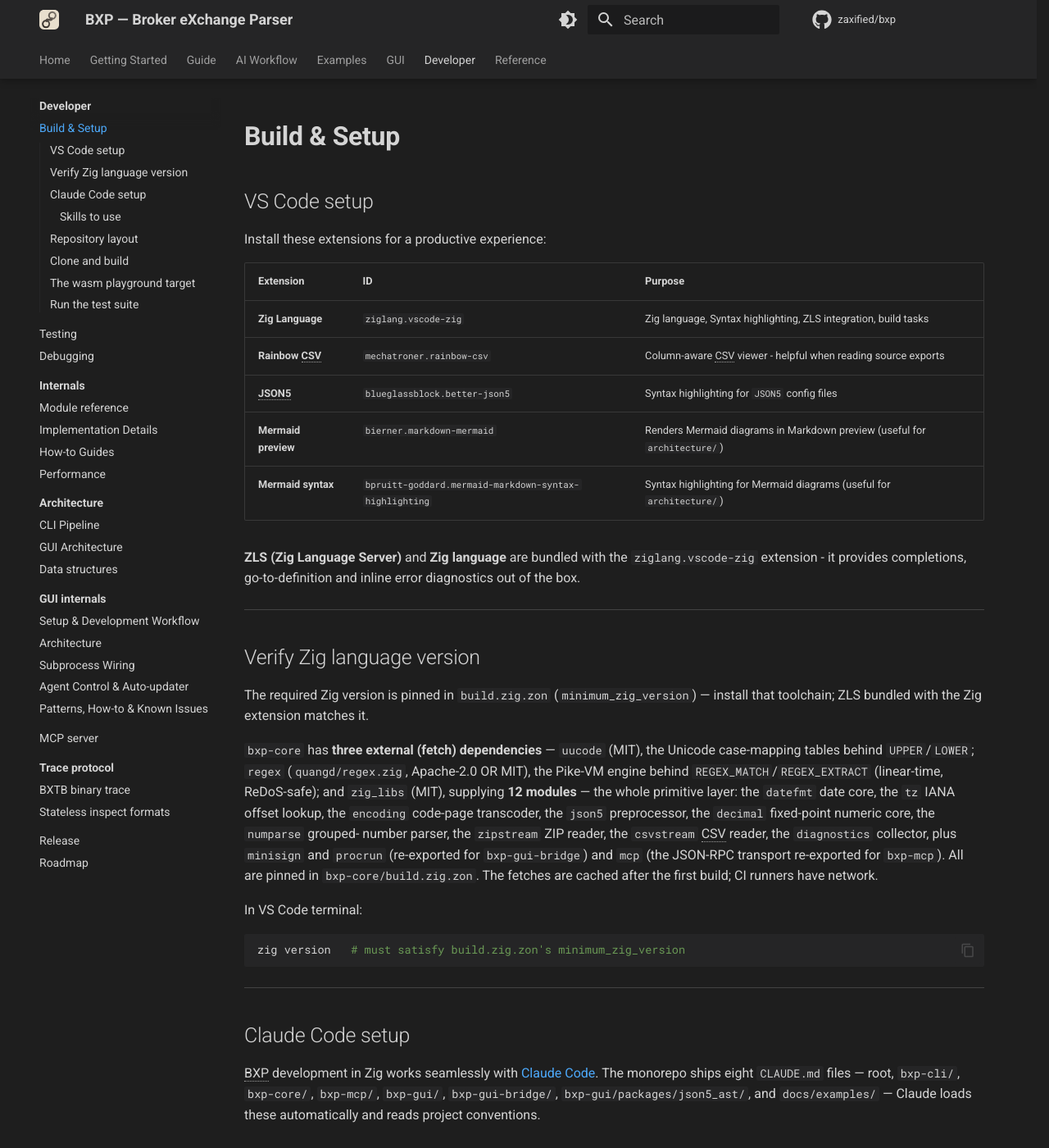
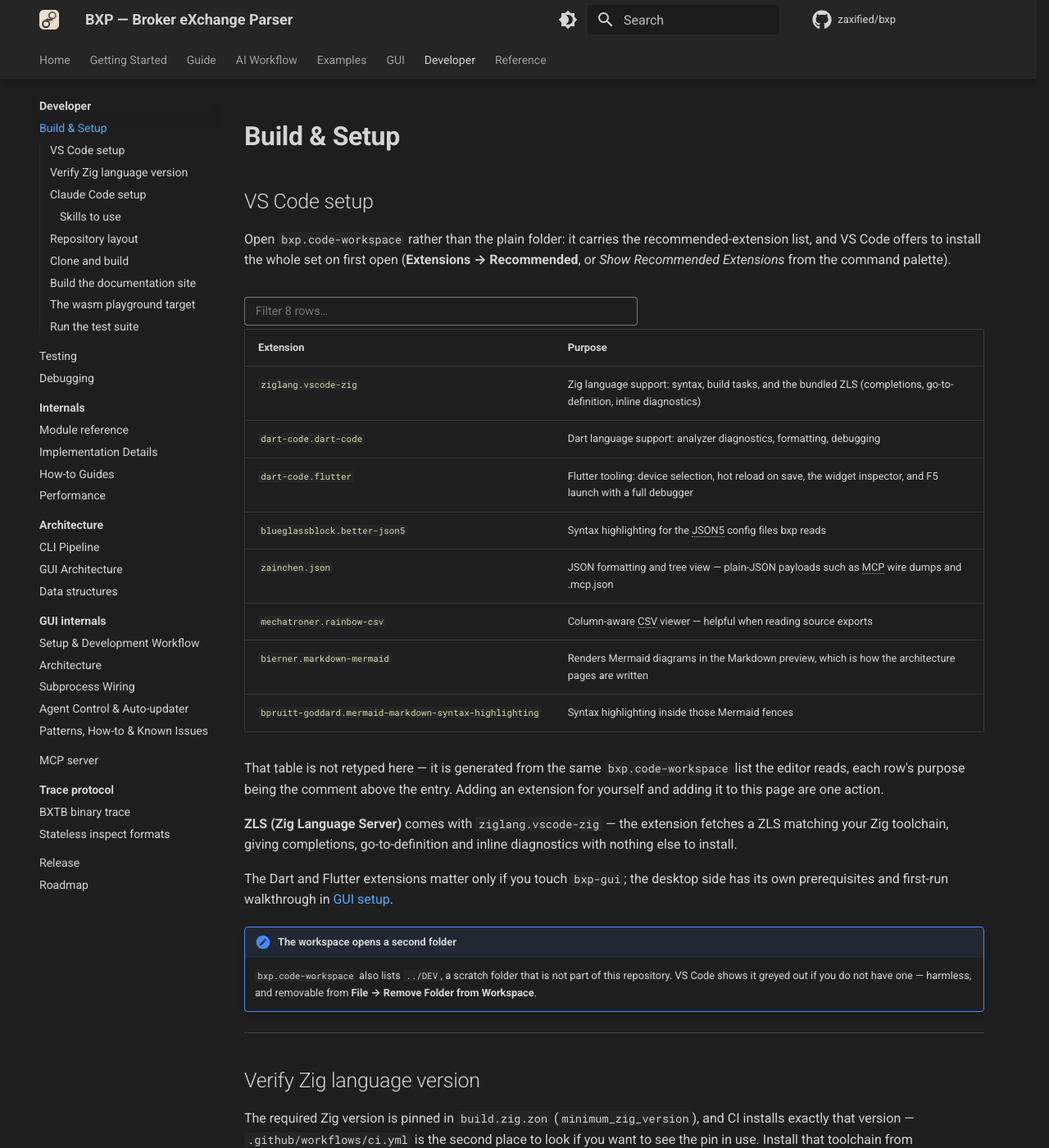
Before and after one commit to zaxified/bxp, an MkDocs documentation site: the page built from docs/dev/build.md, in a window 1280 px wide and 1400 px high. Shown: the whole window at 82% size. Built offline with MkDocs 1.6.1 and Material for MkDocs 9.7.7, drawn with Linux system fonts in a browser that asks for light colours; comment, search, counter and statistics services are not loaded; some of the changed text lies outside the part shown.

Commit message:
docs(dev): make the environment setup complete and checkable
The dev docs explained the editor and the toolchain in prose, and the prose
had drifted in three places at once.

The VS Code extension table on build.md listed five extensions;
bxp.code-workspace — the file the editor actually reads — recommended seven,
and only four were the same four. Neither knew about the other. The table is
now generated from that workspace file by gen-trees.py, each row's purpose
harvested from the // comment above the entry, so the editor setup and the
page documenting it are one edit. The workspace gains the Dart, Flutter and
markdown-mermaid entries it was missing.

setup.md pointed at `environment.flutter` in bxp-gui/pubspec.yaml for the
minimum Flutter version. That key does not exist: the pubspec carries
`environment.sdk`, a Dart constraint, and the real pin is `flutter-version`
in ci.yml. Say that, and say why the pin lives there.

build.md said the suite has seven phases, three paragraphs above a table
generated from the nine phase scripts.

Then the gaps. Flutter's desktop embedders need a host toolchain nobody had
written down — CI installs it and the docs never did, and test.sh does not
notice because analyze/test never link GTK. Add per-platform prerequisites,
`flutter doctor` as the verification step, an install route for Zig, and a
section on building the documentation site itself: the venv, the pinned
requirements, the Cairo system libraries the social plugin needs, and which
checks are the docs workflow's rather than the suite's.

Co-Authored-By: Claude Opus 5 (1M context) <noreply@anthropic.com>

````diff
--- a/docs/dev/build.md
+++ b/docs/dev/build.md
@@ -1,29 +1,48 @@
 ---
-description: "Toolchain setup, the repository layout, and how to build every package in the monorepo."
+description: "Toolchain and editor setup, the repository layout, and how to build every package — and the documentation site — in the monorepo."
 ---
 
 # Build & Setup
 
 ## VS Code setup
 
-Install these extensions for a productive experience:
+Open `bxp.code-workspace` rather than the plain folder: it carries the
+recommended-extension list, and VS Code offers to install the whole set on
+first open (**Extensions → Recommended**, or *Show Recommended Extensions*
+from the command palette).
 
-| Extension           | ID                                                     | Purpose                                                                     |
-| ------------------- | ------------------------------------------------------ | --------------------------------------------------------------------------- |
-| **Zig Language**    | `ziglang.vscode-zig`                                   | Zig language, Syntax highlighting, ZLS integration, build tasks             |
-| **Rainbow CSV**     | `mechatroner.rainbow-csv`                              | Column-aware CSV viewer - helpful when reading source exports                 |
-| **JSON5**           | `blueglassblock.better-json5`                          | Syntax highlighting for `JSON5` config files                                |
-| **Mermaid preview** | `bierner.markdown-mermaid`                             | Renders Mermaid diagrams in Markdown preview (useful for `architecture/`) |
-| **Mermaid syntax**  | `bpruitt-goddard.mermaid-markdown-syntax-highlighting` | Syntax highlighting for Mermaid diagrams (useful for `architecture/`)     |
+--8<-- "includes/vscode-extensions.md:table"
 
-**ZLS (Zig Language Server)** and **Zig language** are bundled with the `ziglang.vscode-zig` extension - it provides completions, go-to-definition and inline error diagnostics out of the box.
+That table is not retyped here — it is generated from the same
+`bxp.code-workspace` list the editor reads, each row's purpose being the
+comment above the entry. Adding an extension for yourself and adding it to this
+page are one action.
+
+**ZLS (Zig Language Server)** comes with `ziglang.vscode-zig` — the extension
+fetches a ZLS matching your Zig toolchain, giving completions, go-to-definition
+and inline diagnostics with nothing else to install.
+
+The Dart and Flutter extensions matter only if you touch `bxp-gui`; the desktop
+side has its own prerequisites and first-run walkthrough in
+[GUI setup](gui/setup.md).
+
+!!! note "The workspace opens a second folder"
+
+    `bxp.code-workspace` also lists `../DEV`, a scratch folder that is not part
+    of this repository. VS Code shows it greyed out if you do not have one —
+    harmless, and removable from **File → Remove Folder from Workspace**.
 
 ---
 
 ## Verify Zig language version
 
-The required Zig version is pinned in `build.zig.zon` (`minimum_zig_version`) —
-install that toolchain; ZLS bundled with the Zig extension matches it.
+The required Zig version is pinned in `build.zig.zon` (`minimum_zig_version`),
+and CI installs exactly that version — `.github/workflows/ci.yml` is the second
+place to look if you want to see the pin in use. Install that toolchain from
+[ziglang.org/download](https://ziglang.org/download/), or with a version
+manager such as [`zigup`](https://github.com/marler8997/zigup) if you keep
+several around; the ZLS the Zig extension fetches follows whichever `zig` is on
+your `PATH`.
 
 `bxp-core` has **three external (fetch) dependencies** — `uucode` (MIT), the
 Unicode case-mapping tables behind `UPPER`/`LOWER`; `regex`
@@ -104,6 +123,58 @@ The typical dev workflow:
 
 ---
 
+## Build the documentation site
+
+The site you are reading is MkDocs Material, driven by one script:
+
+```bash
+# Regenerate every generated page + fragment, build, and serve on :8000
+bash scripts/docs/gen-docs.sh
+
+bash scripts/docs/gen-docs.sh --build   # regenerate + build into site/, no serve
+bash scripts/docs/gen-docs.sh --check   # drift guard: fail if a generated page
+                                        # differs from a fresh generation
+```
+
+The Python toolchain lives in a local venv the script expects to find, and is
+pinned in `scripts/docs/requirements.txt` — the same file the Pages workflow
+installs from, so a page that builds on a laptop builds on the runner:
+
+```bash
+python3 -m venv .venv-docs
+.venv-docs/bin/pip install -r scripts/docs/requirements.txt
+```
+
+The `social` plugin renders the Open Graph preview cards through Cairo, so
+`cairosvg` and `pillow` in that file are not optional extras — and on Linux they
+need system libraries the venv cannot supply:
+
+```bash
+sudo apt-get install -y libcairo2-dev libfreetype6-dev libffi-dev \
+    libjpeg-dev libpng-dev
+```
+
+That is the same list `.github/workflows/docs.yml` installs. Without them
+`mkdocs build --strict` fails inside the plugin rather than on your page.
+
+Two things to know before editing:
+
+- **Regenerating needs a working Zig and Flutter toolchain.** The reference
+  pages come out of `tools/zig-doc-gen`, and four GUI pages out of
+  `tools/dart-doc-gen`, which runs as a `flutter test`. Editing hand-written
+  prose does not need either — building the whole site does.
+- **`--check` is a CI gate, not a test phase.** `.github/workflows/docs.yml`
+  runs the drift check, the wasm/native parity check and a `--strict` build;
+  `scripts/test.sh` deliberately does not. See the note in
+  [Testing](testing.md) for why.
+
+Markdown formatting is hand-maintained (prettier and markdownlint reflow
+MkDocs-specific syntax and break the rendered pages).
+`bash scripts/docs/check-formatting.sh` parses the Mermaid fences and is run
+before a release rather than on every commit.
+
+---
+
 ## The wasm playground target
 
 `bxp-core` also builds for `wasm32-freestanding`, which is what powers the
@@ -135,7 +206,9 @@ docs-workflow step rather than a `test-NN` phase.
 bash scripts/test.sh
 ```
 
-Seven phases covering Zig unit tests, MCP smoke, bridge, Flutter, perf guard,
-expression corpus, and dataset regression. See [Testing](testing.md) for the
-full phase breakdown, individual sub-suite commands, and how to add regression
-tests.
+Nine phases covering the bxp-core unit tests and the CLI build, the MCP server,
+the bridge, the Flutter desktop app, a coarse perf guard, the expression corpus,
+and three regression gates — datasets, the expressions printed on the example
+pages, and the examples' committed output. [Testing](testing.md) has the full
+breakdown (generated from the phase scripts' own headers, so it counts itself),
+the individual sub-suite commands, and how to add a regression.
--- a/docs/dev/gui/setup.md
+++ b/docs/dev/gui/setup.md
@@ -8,12 +8,49 @@ description: "Getting a Flutter development build of the desktop app running, in
 
 ### Prerequisites
 
-| Tool        | Version             | Notes                                                                                                                               |
-| ----------- | ------------------- | ----------------------------------------------------------------------------------------------------------------------------------- |
-| Flutter SDK | ≥ 3.x               | See `bxp-gui/pubspec.yaml` `environment.flutter` for the minimum. Install from [flutter.dev](https://flutter.dev) or via `fvm`.     |
-| Dart SDK    | bundled             | Ships with Flutter; no separate install.                                                                                            |
-| Zig         | see `build.zig.zon` | To build bxp-cli, bxp-mcp, and the bxp-gui-bridge library — `minimum_zig_version` is the source of truth; see [build.md](../build.md). |
-| VS Code     | any                 | + [Flutter extension](https://marketplace.visualstudio.com/items?itemName=Dart-Code.flutter). IntelliJ / Android Studio work too.   |
+| Tool        | Version                  | Notes                                                                                                                                                                    |
+| ----------- | ------------------------ | ------------------------------------------------------------------------------------------------------------------------------------------------------------------------ |
+| Flutter SDK | the version CI pins      | `flutter-version` in `.github/workflows/ci.yml` is the source of truth — pinned rather than floating, because a newer stable surfaces fresh `info` lints that fail CI while passing locally. Install from [flutter.dev](https://flutter.dev) or via [`fvm`](https://fvm.app). |
+| Dart SDK    | bundled                  | Ships with Flutter; no separate install. `environment.sdk` in `bxp-gui/pubspec.yaml` is the *Dart* constraint the package resolves against, not the Flutter version.        |
+| Zig         | see `build.zig.zon`      | To build bxp-cli, bxp-mcp, and the bxp-gui-bridge library — `minimum_zig_version` is the source of truth; see [build.md](../build.md).                                      |
+| VS Code     | any                      | Open `bxp.code-workspace`, which recommends the Dart and Flutter extensions along with the rest — see [build.md](../build.md#vs-code-setup). IntelliJ / Android Studio work too. |
+
+### System prerequisites
+
+Flutter's desktop embedders build native code, so the host toolchain has to be
+there before `flutter run` works. Nothing below is bxp-specific — it is what a
+Flutter desktop build needs on each platform.
+
+=== "Linux"
+
+    ```bash
+    sudo apt-get install -y clang cmake ninja-build pkg-config \
+        libgtk-3-dev liblzma-dev libstdc++-12-dev
+    ```
+
+    The release pipeline installs the same GTK/lzma/libstdc++ set (plus
+    `dpkg-dev`, `fuse` and `libfuse2` for the `.deb` and `.AppImage` packaging
+    steps) — see `.github/workflows/release.yml`. Note that `scripts/test.sh`
+    does **not** need these: `test-04` runs `flutter analyze` and
+    `flutter test`, which never link GTK. Only actually running or bundling
+    the app does.
+
+=== "macOS"
+
+    Xcode plus its command-line tools, and CocoaPods:
+
+    ```bash
+    xcode-select --install
+    sudo gem install cocoapods
+    ```
+
+=== "Windows"
+
+    Visual Studio with the **Desktop development with C++** workload (the
+    Build Tools edition is enough).
+
+`flutter doctor` checks all of this for you and names what is missing; see
+[Verify the install](#verify-the-install) below.
 
 ### First run
 
@@ -38,7 +75,21 @@ automatically. No environment variables needed for local dev.
 
 ### Verify the install
 
-On first launch the app loads the language catalog in-process from the bridge.
+Start with the toolchain itself:
+
+```bash
+flutter doctor -v
+```
+
+The rows that must be green are the host desktop toolchain (**Linux
+toolchain** / **Xcode** / **Visual Studio**) and **Flutter**. Android
+toolchain, Chrome and Android Studio rows can stay red — bxp-gui targets
+desktop only, and CI explicitly disables the mobile toolchains
+(`flutter config --no-enable-android --no-enable-ios`), which is worth doing
+locally too: it drops roughly 0.8 GB of engine artifacts nothing here uses.
+
+Then the app itself. On first launch it loads the language catalog in-process
+from the bridge.
 If the `bxp-gui-bridge` library is missing or unbuilt a fatal error gate
 appears — build it first. Then:
 
--- a/docs/includes/repo-tree.md
+++ b/docs/includes/repo-tree.md
@@ -96,7 +96,7 @@ bxp/                                # monorepo root (git root)
 │   │   ├── check-wasm-parity.sh    # wasm/native parity gate for the docs expression scratchpad
 │   │   ├── gen-docs.sh             # Generate the MkDocs documentation site and (default) serve it locally
 │   │   ├── gen-examples-index.py   # Generate the Examples index pages for the MkDocs site
-│   │   ├── gen-trees.py            # Generate the repository-layout tree and the test-phase list for the docs
+│   │   ├── gen-trees.py            # Generate the repository tree, the test-phase table and the VS Code extension table
 │   │   ├── gen-wasm-playground.sh  # Build the docs playground's wasm engine into docs/assets/wasm/
 │   │   └── requirements.txt
 │   ├── README.md
--- /dev/null
+++ b/docs/includes/vscode-extensions.md
@@ -0,0 +1,16 @@
+<!-- GENERATED by scripts/docs/gen-trees.py from bxp.code-workspace recommendations. Do not edit. -->
+
+<!-- --8<-- [start:table] -->
+
+| Extension | Purpose |
+| --- | --- |
+| <code class="hl-fn">ziglang.vscode-zig</code> | Zig language support: syntax, build tasks, and the bundled ZLS (completions, go-to-definition, inline diagnostics) |
+| <code class="hl-fn">dart-code.dart-code</code> | Dart language support: analyzer diagnostics, formatting, debugging |
+| <code class="hl-fn">dart-code.flutter</code> | Flutter tooling: device selection, hot reload on save, the widget inspector, and F5 launch with a full debugger |
+| <code class="hl-fn">blueglassblock.better-json5</code> | Syntax highlighting for the JSON5 config files bxp reads |
+| <code class="hl-fn">zainchen.json</code> | JSON formatting and tree view — plain-JSON payloads such as MCP wire dumps and .mcp.json |
+| <code class="hl-fn">mechatroner.rainbow-csv</code> | Column-aware CSV viewer — helpful when reading source exports |
+| <code class="hl-fn">bierner.markdown-mermaid</code> | Renders Mermaid diagrams in the Markdown preview, which is how the architecture pages are written |
+| <code class="hl-fn">bpruitt-goddard.mermaid-markdown-syntax-highlighting</code> | Syntax highlighting inside those Mermaid fences |
+
+<!-- --8<-- [end:table] -->
````
Also changed, not shown: docs/dev/index.md (+2 -1 lines), scripts/docs/gen-trees.py (+50 -3 lines), 1 other file.
